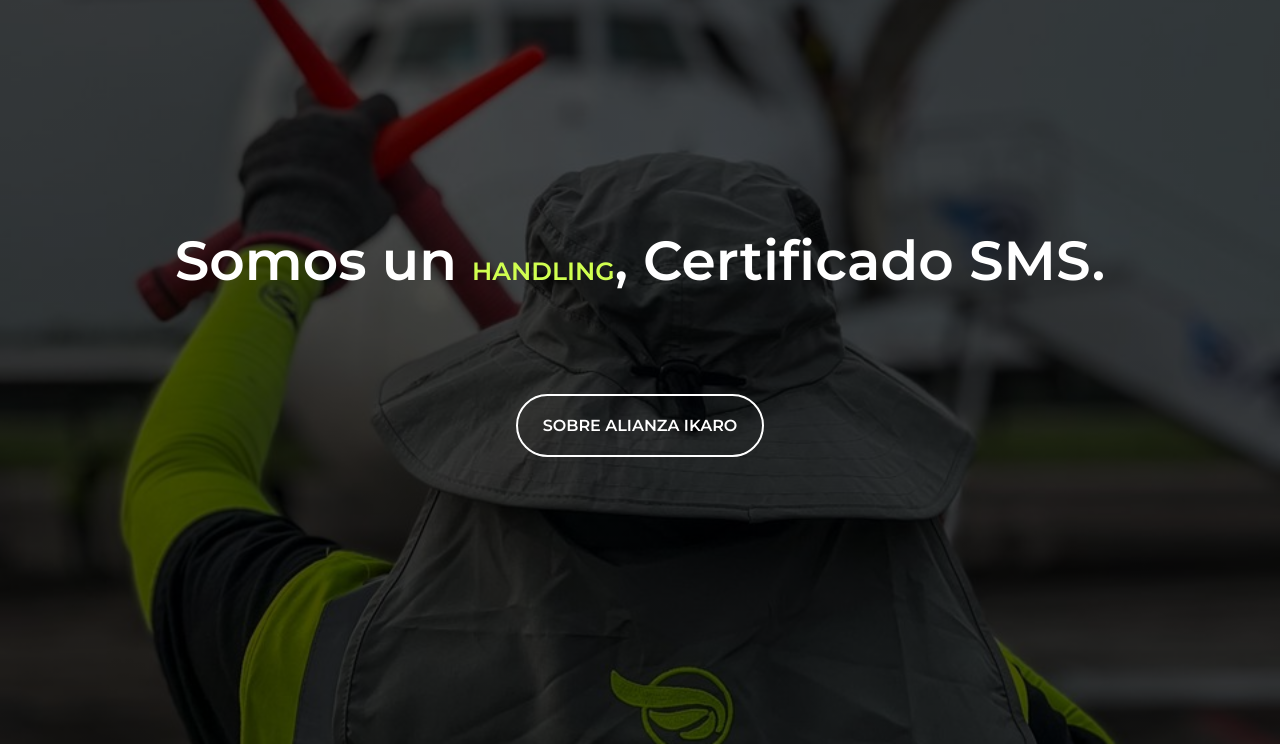
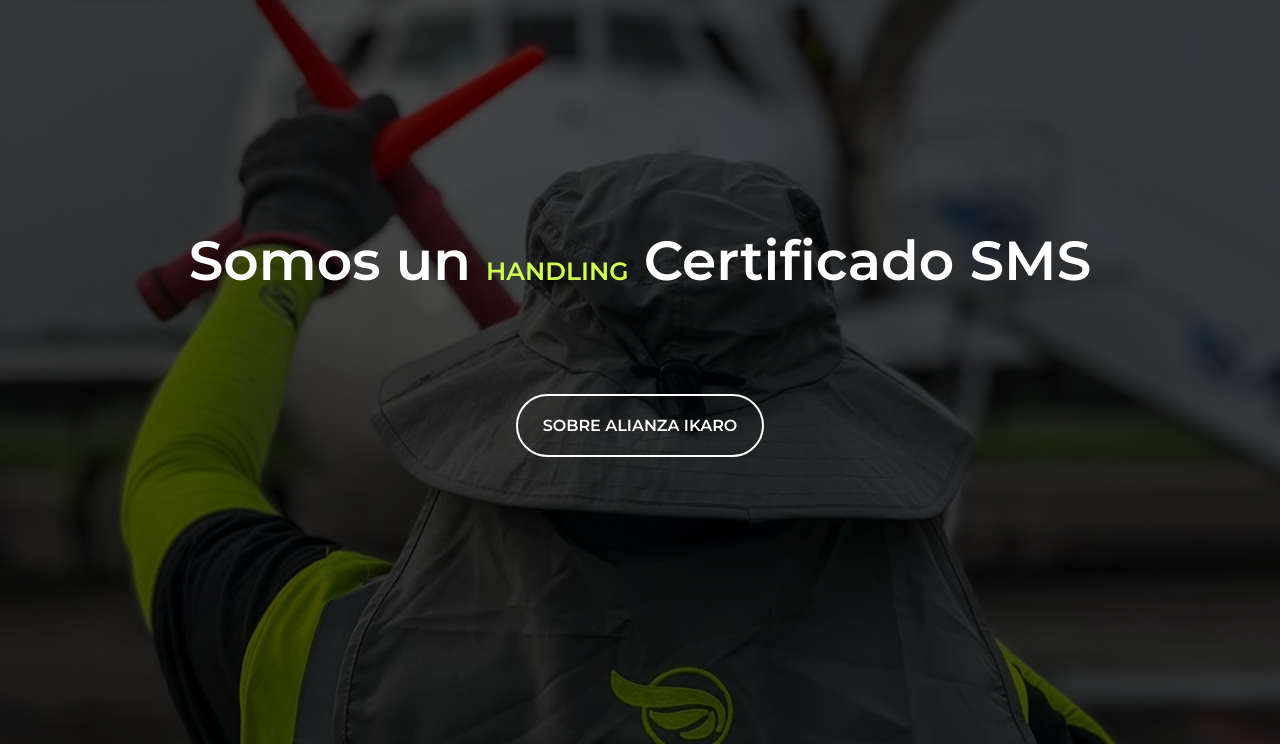
Before and after one commit to RichardGestion/web-alianzaikaro, a plain HTML site: page index.html in a window 1280 px wide. Shown: the part 56-802 px from the top of the page. Drawn offline with Linux system fonts and the light colour scheme.

Commit message:
Update index.html

```diff
--- a/index.html
+++ b/index.html
@@ -43,7 +43,7 @@
             </header>
             <div class="presentacion">
                 <p class="bienvenida"></p>
-                <h2>Somos un <span>HANDLING</span>, Certificado SMS.</h2>
+                <h2>Somos un <span>HANDLING</span> Certificado SMS</h2>
                 <p class="descripcion"> </p>
                 <a href="#sobremi">SOBRE ALIANZA IKARO</a>
             </div>
```
